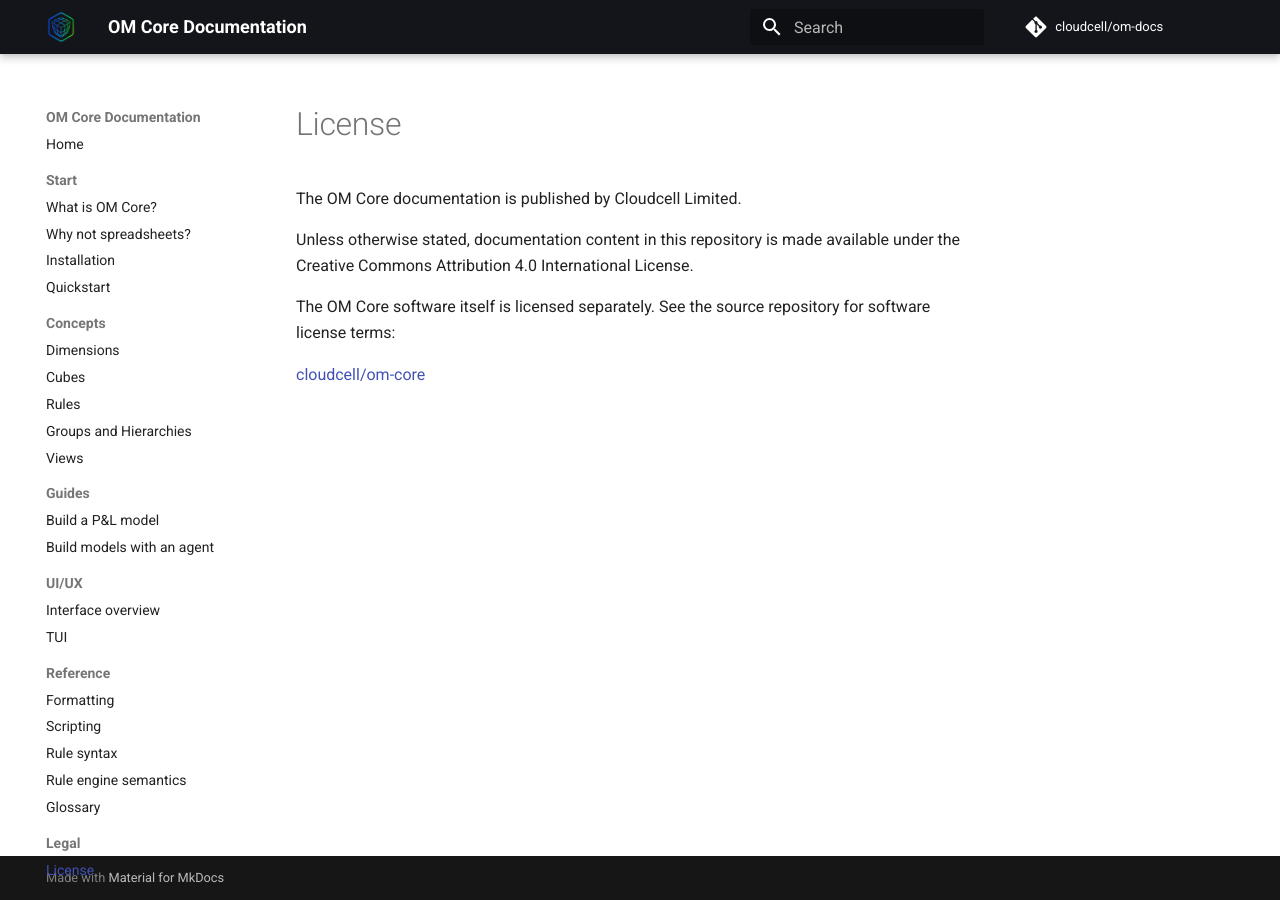
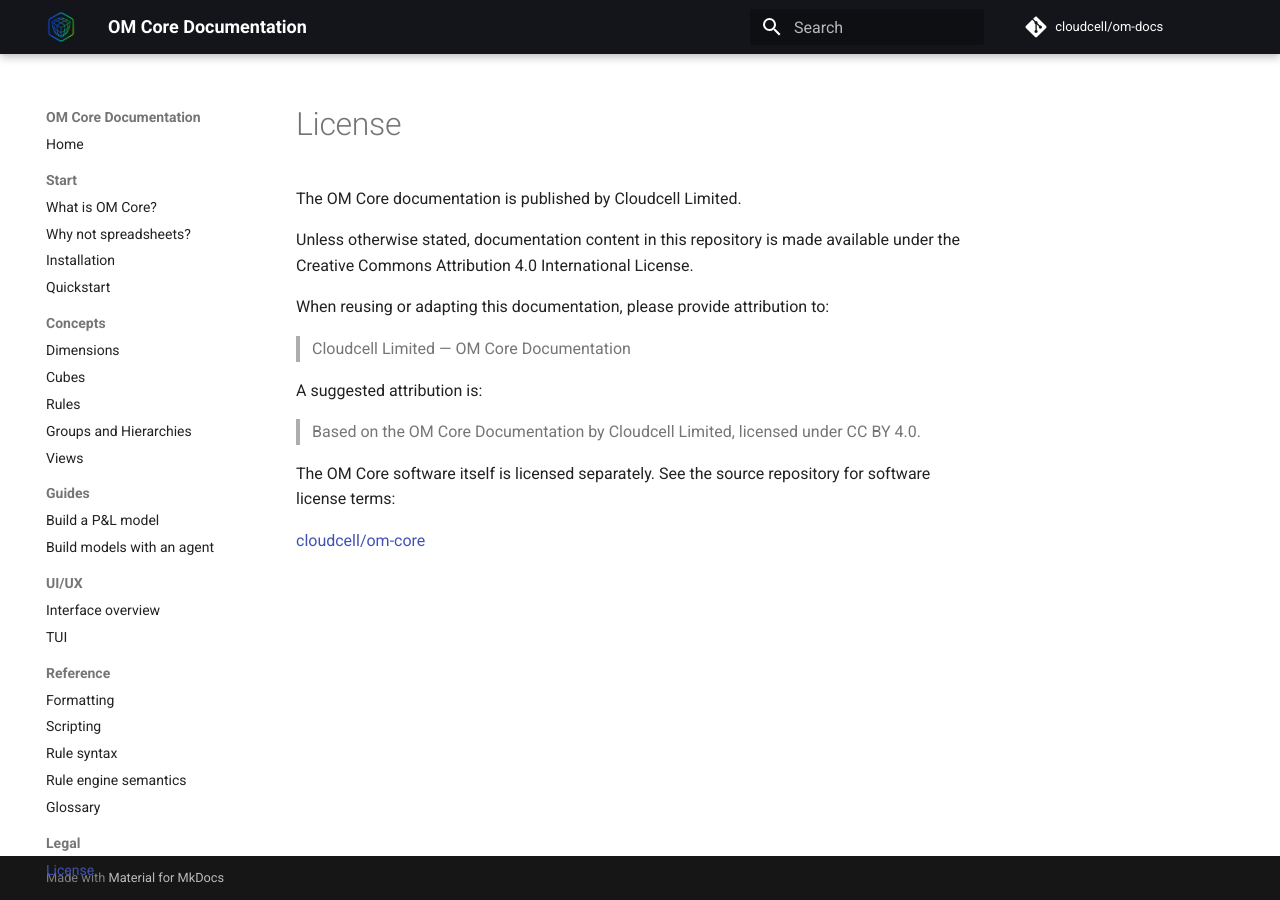
Before and after one commit to cloudcell/om-docs, an MkDocs documentation site: the page built from docs/legal/license.md, in a window 1280 px wide. Built offline with MkDocs 1.6.1 and Material for MkDocs 9.7.7, drawn with Linux system fonts in a browser that asks for light colours; comment, search, counter and statistics services are not loaded.

Commit message:
docs: add attribution guidance to CC BY 4.0 license documentation
Add suggested attribution text and format for reusing or adapting OM Core documentation under Creative Commons Attribution 4.0 International License.

```diff
--- a/docs/legal/license.md
+++ b/docs/legal/license.md
@@ -4,6 +4,14 @@ The OM Core documentation is published by Cloudcell Limited.
 
 Unless otherwise stated, documentation content in this repository is made available under the Creative Commons Attribution 4.0 International License.
 
+When reusing or adapting this documentation, please provide attribution to:
+
+> Cloudcell Limited — OM Core Documentation
+
+A suggested attribution is:
+
+> Based on the OM Core Documentation by Cloudcell Limited, licensed under CC BY 4.0.
+
 The OM Core software itself is licensed separately. See the source repository for software license terms:
 
 [cloudcell/om-core](https://github.com/cloudcell/om-core)
```
